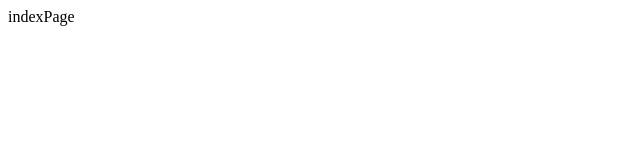
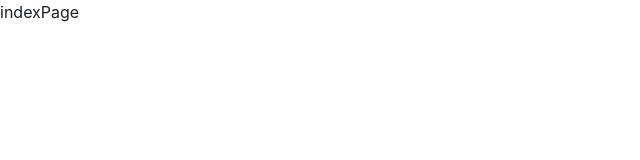
Before and after one commit to angelzxz1/yom-cosplay, a Next.js app: page / in a window 1280 px wide. Shown: the top 160 px of the page, without its empty margins (0-640 px from the left). Built offline with nearby package versions, Linux system fonts and the light colour scheme.

Commit message:
Added _app and theme

```diff
--- /dev/null
+++ b/lib/theme.tsx
@@ -0,0 +1,3 @@
+import { extendTheme } from '@chakra-ui/react';
+
+export default extendTheme({})
--- /dev/null
+++ b/pages/_app.tsx
@@ -0,0 +1,12 @@
+import { ChakraProvider } from '@chakra-ui/react'
+
+
+function MyApp({ Component, pageProps }) {
+  return (
+    <ChakraProvider>
+      <Component {...pageProps} />
+    </ChakraProvider>
+  )
+}
+
+export default MyApp
```
